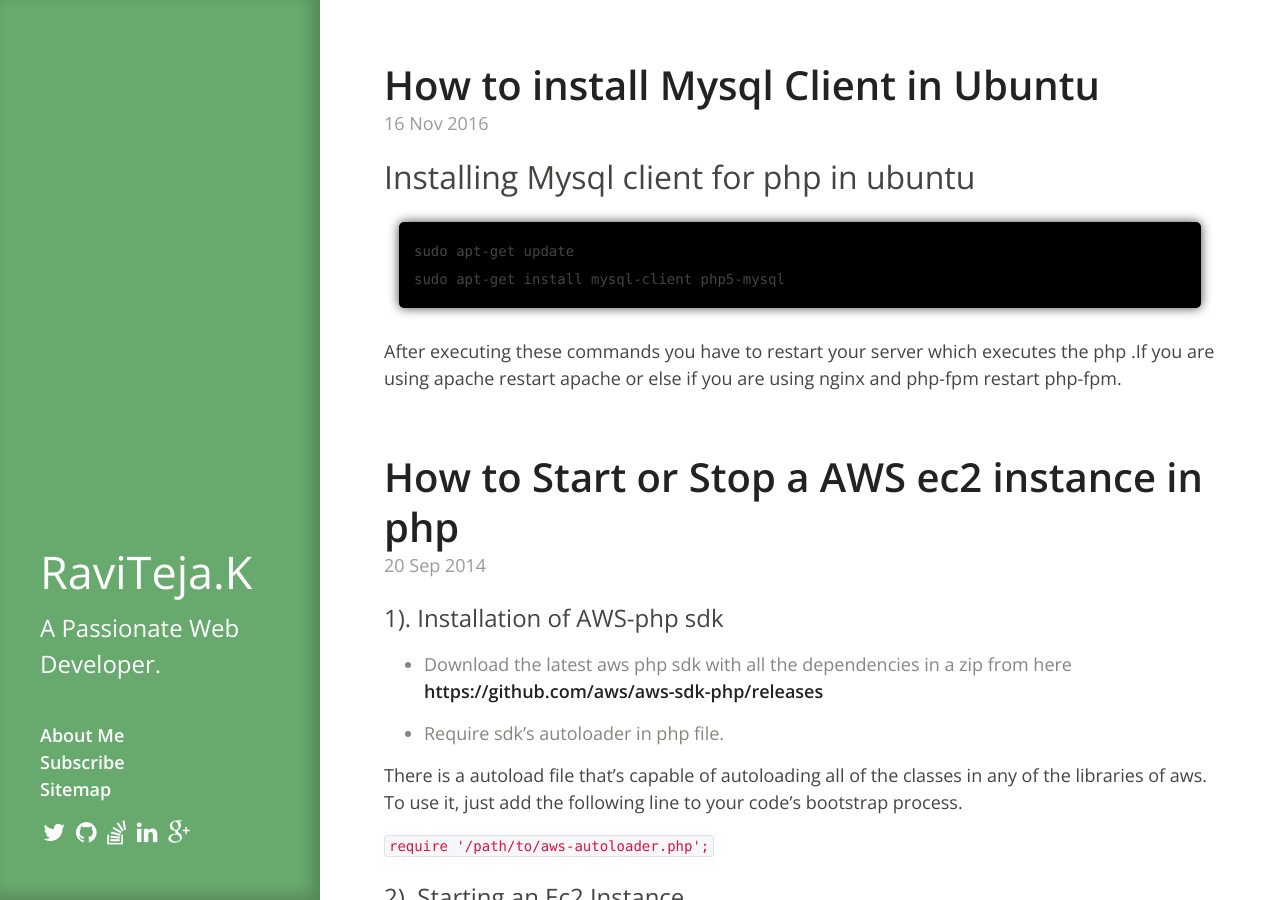
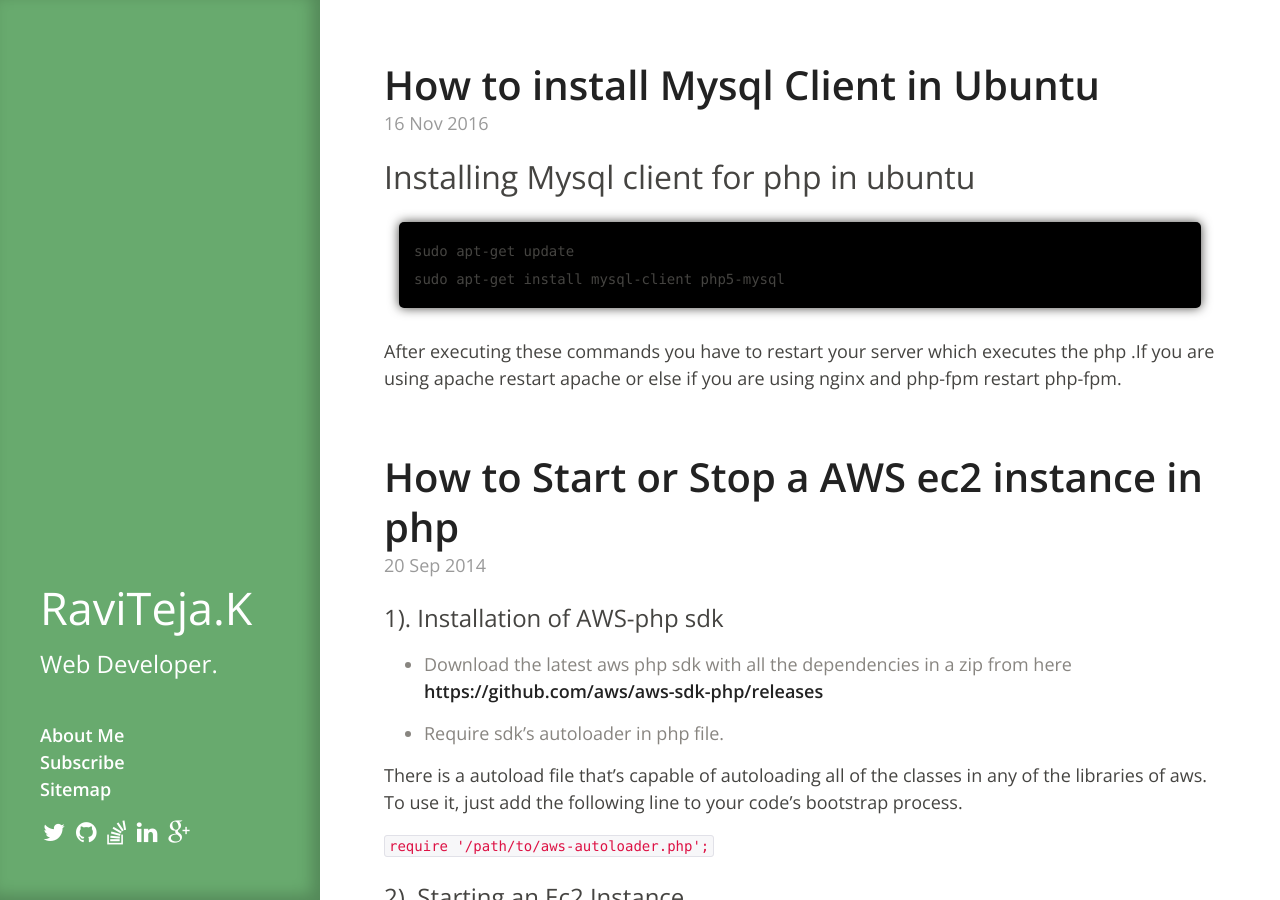
Before and after one commit to itsmeravitejak/itsmeravitejak.github.io, a Jekyll site: the page built from index.html, in a window 1280 px wide and 900 px high. Built offline with Jekyll 4.4.1, drawn with Linux system fonts in a browser that asks for light colours; the list of posts is cut into pages by our own code.

Commit message:
update tagline

```diff
--- a/_layouts/default.html
+++ b/_layouts/default.html
@@ -34,7 +34,7 @@
     <header class="masthead">
       <div class="masthead-inner">
         <a href="/"><h1>RaviTeja.K</h1></a>
-        <p class="lead">A Passionate Web Developer.</p>
+        <p class="lead">Web Developer.</p>
 
         <div class="colophon">
           <ul class="colophon-links">
```
